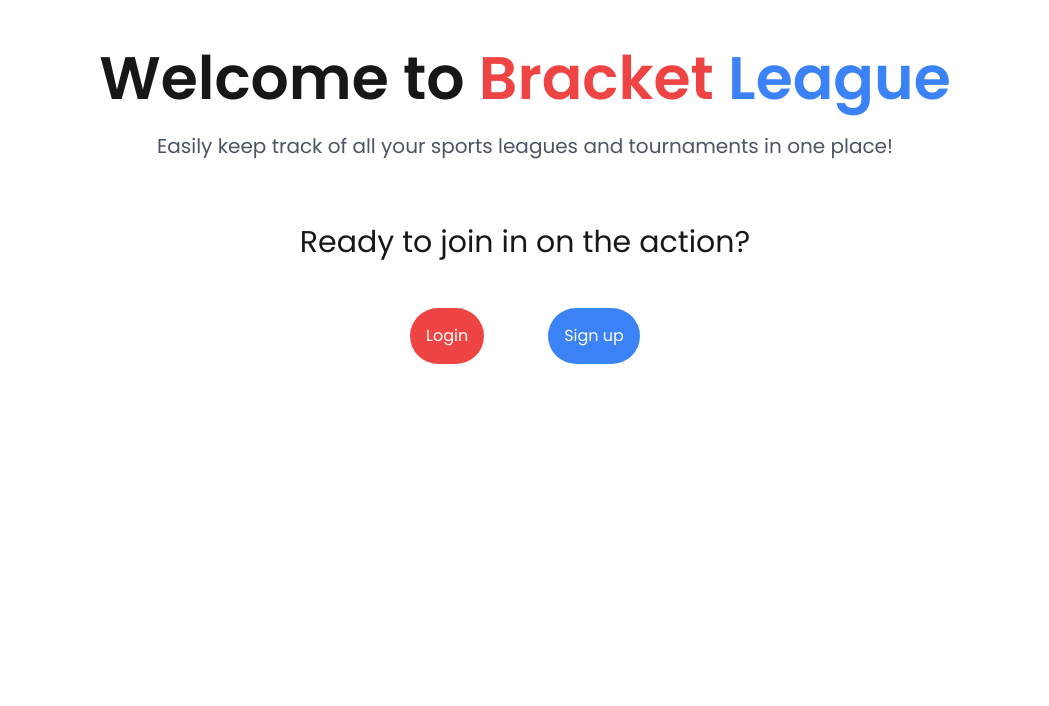
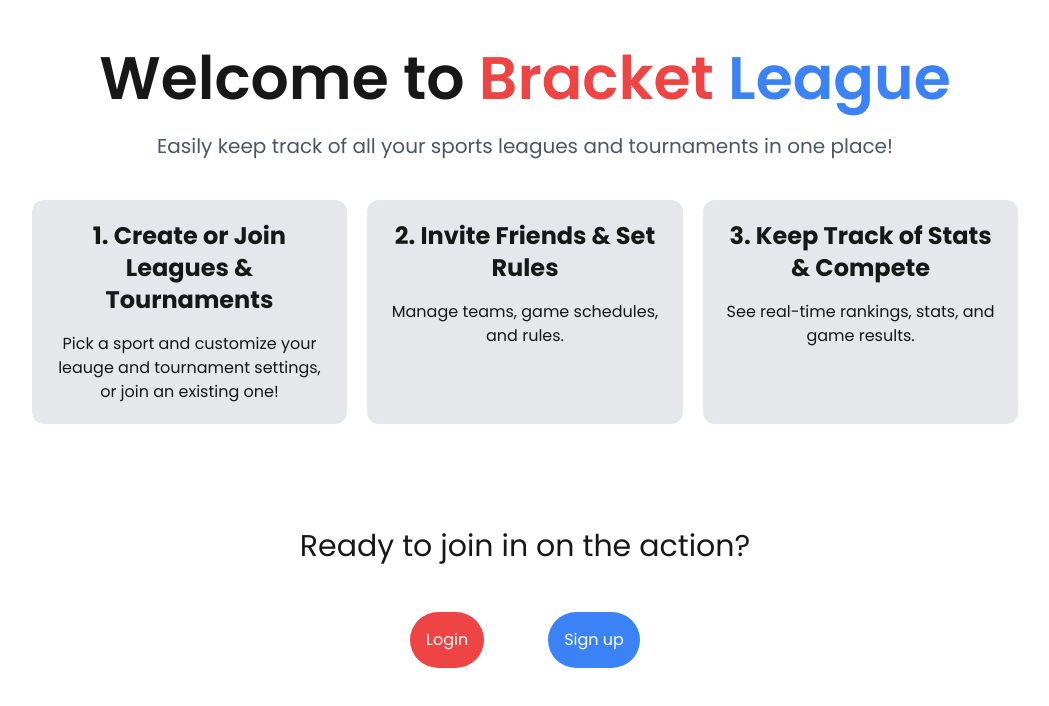
Before and after one commit to CarsonJennings/bracket-league, a Next.js app: page / in a window 1280 px wide. Shown: the top 706 px of the page, without its empty margins (115-1164 px from the left). Built offline with nearby package versions, Linux system fonts and the light colour scheme.

Commit message:
Added a few cards with simple steps on how bracket league works

```diff
--- a/app/page.tsx
+++ b/app/page.tsx
@@ -1,4 +1,5 @@
 import Link from "next/link"
+import Steps from "@/app/ui/steps";
 
 export default function Home() {
   return (
@@ -12,7 +13,10 @@ export default function Home() {
         </h2>
       </section>
 
-      {/* TODO: When have the app built out a bit more can add a carousel or something showing examples of the app in use */}
+      <section className="w-10/12">
+        <Steps />
+      </section>
+
 
       <section>
         <h3 className="text-3xl mt-16 mb-12 text-center">
--- /dev/null
+++ b/app/ui/steps-card.tsx
@@ -0,0 +1,12 @@
+export default function StepsCard({header, text}: {header: string, text: string}) {
+    return (
+        <div className="bg-gray-200 p-5 rounded-xl flex-1 text-center">
+            <h2 className="font-bold text-2xl mb-4">
+                {header}
+            </h2>
+            <p>
+                {text}
+            </p>
+        </div>
+    );
+}
--- /dev/null
+++ b/app/ui/steps.tsx
@@ -0,0 +1,11 @@
+import StepsCard from "@/app/ui/steps-card";
+
+export default function Steps() {
+    return (
+        <div className="flex justify-center gap-5 py-10 px-5">
+            <StepsCard header="1. Create or Join Leagues & Tournaments" text="Pick a sport and customize your leauge and tournament settings, or join an existing one!"/>
+            <StepsCard header="2. Invite Friends & Set Rules" text="Manage teams, game schedules, and rules."/>
+            <StepsCard header="3. Keep Track of Stats & Compete" text="See real-time rankings, stats, and game results."/>
+        </div>
+    );
+}
```
